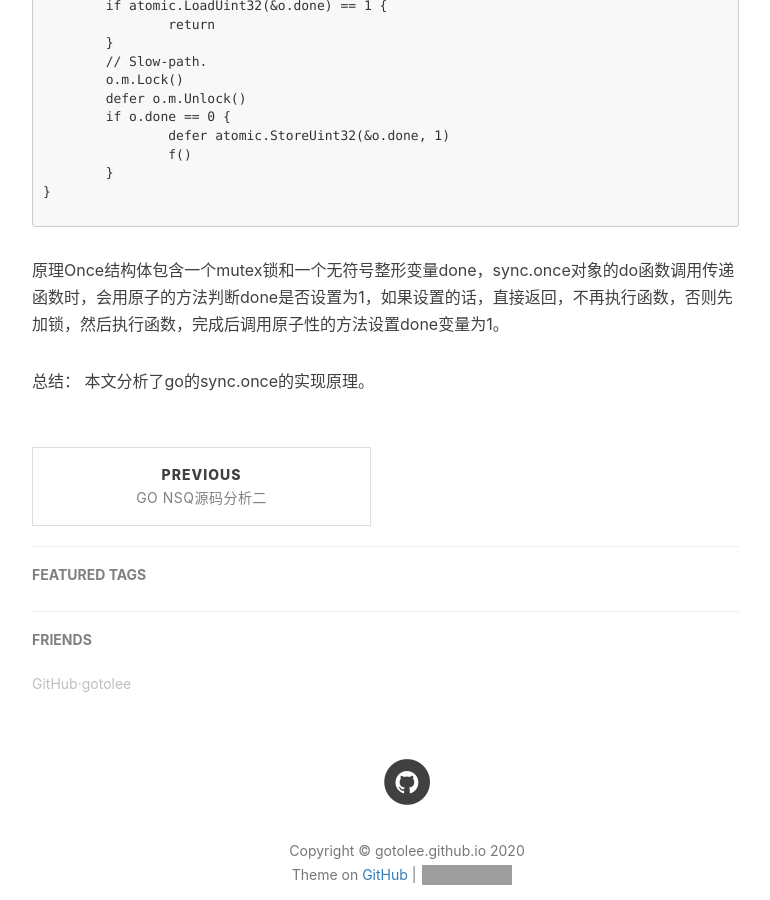
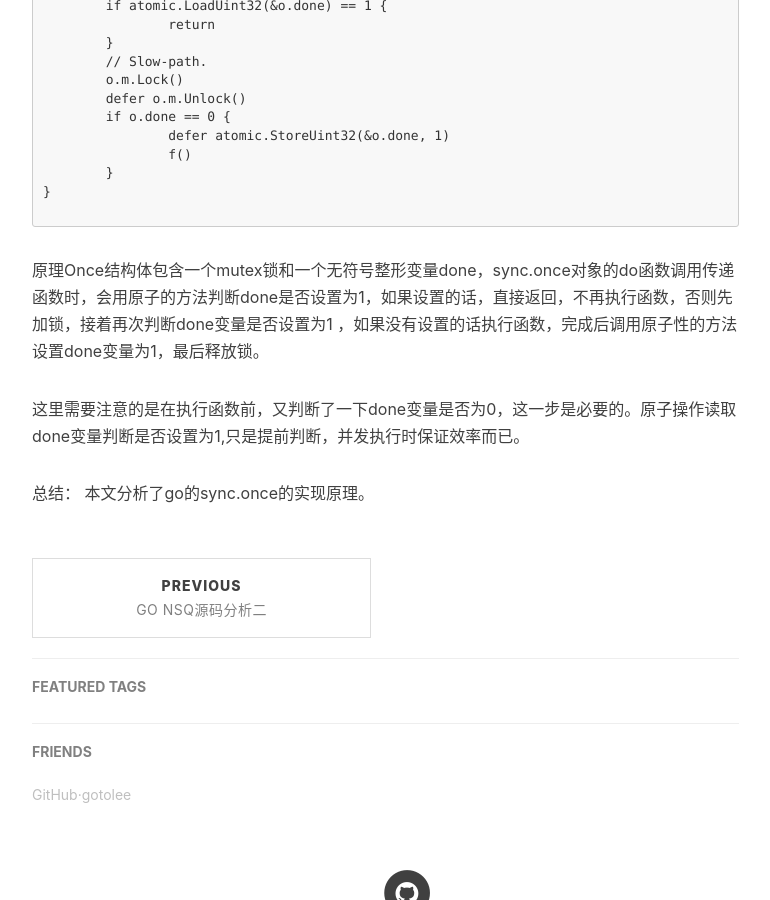
Before and after one commit to gotolee/gotolee.github.io, a Jekyll site: the page built from _posts/2020-02-19-go源码分析-sync.once.md, in a window 1280 px wide and 900 px high, scrolled down 783 px. Shown: the whole window, without its empty margins (233-1003 px from the left). Built offline with Jekyll 4.4.1, drawn with Linux system fonts in a browser that asks for light colours; nearby versions of some CDN libraries; our own code applies the rules of GitHub Pages for plain Markdown files; comment, search, counter and statistics services are not loaded; grey boxes are pictures that could not be loaded.

Commit message:
完善go sync.once的分析

````diff
--- a/_posts/2020-02-19-go源码分析-sync.once.md
+++ b/_posts/2020-02-19-go源码分析-sync.once.md
@@ -27,6 +27,8 @@ func (o *Once) Do(f func()) {
 
 ```
 
-原理Once结构体包含一个mutex锁和一个无符号整形变量done，sync.once对象的do函数调用传递函数时，会用原子的方法判断done是否设置为1，如果设置的话，直接返回，不再执行函数，否则先加锁，然后执行函数，完成后调用原子性的方法设置done变量为1。
+原理Once结构体包含一个mutex锁和一个无符号整形变量done，sync.once对象的do函数调用传递函数时，会用原子的方法判断done是否设置为1，如果设置的话，直接返回，不再执行函数，否则先加锁，接着再次判断done变量是否设置为1 ，如果没有设置的话执行函数，完成后调用原子性的方法设置done变量为1，最后释放锁。
+
+这里需要注意的是在执行函数前，又判断了一下done变量是否为0，这一步是必要的。原子操作读取done变量判断是否设置为1,只是提前判断，并发执行时保证效率而已。
 
 总结： 本文分析了go的sync.once的实现原理。
````
